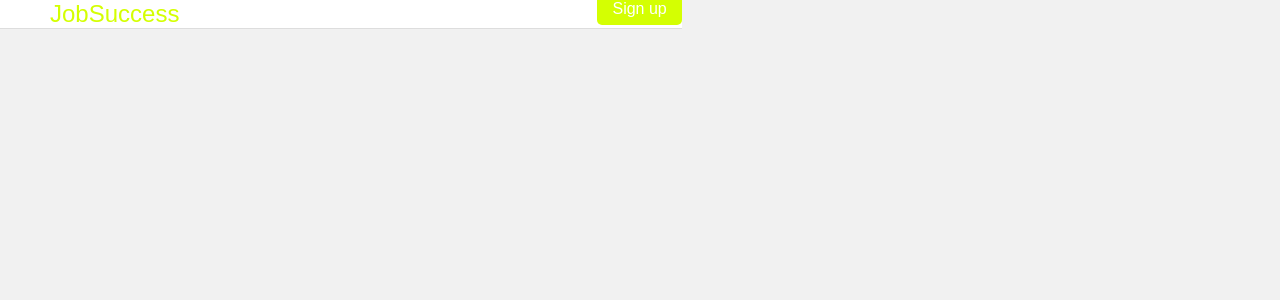
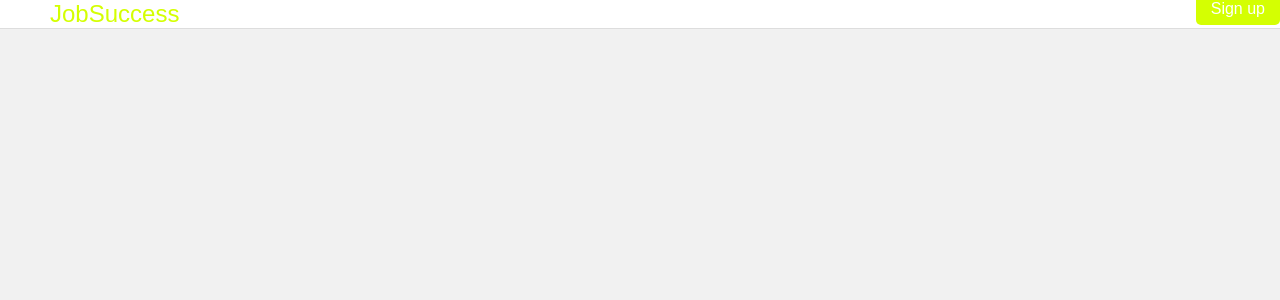
Before and after one commit to vrukshal/JobSuccess, a React (Create React App) app in the folder client/: page / in a window 1280 px wide. Shown: the top 300 px of the page. Built offline with nearby package versions, Linux system fonts and the light colour scheme; no server answers; the database is empty; sample sign-in values are in the browser's storage; a web font is replaced by a local one.

Commit message:
Minor UI changes

```diff
--- a/client/src/App.js
+++ b/client/src/App.js
@@ -24,7 +24,7 @@ export default function App() {
           <Route path="/login" element={<Login />} />
           <Route path="/signup" element={<Signup />} />
           <Route path="/profile" element={<Profile />} />
-          <Route path="/mainpage" element={<StudentMainPage />} />
+          <Route path="/stu" element={<StudentMainPage />} />
           <Route path="*" element={<NotFound />} />
 
           {/* <Route path="/stu" element={<StudentMainPage />} /> */}
--- a/client/src/components/ProfilePage/MainApp.css
+++ b/client/src/components/ProfilePage/MainApp.css
@@ -18,7 +18,7 @@
 
 body {
   background-color: rgba(238, 238, 238, 0.8);
-  display: flex;
+  /* display: flex; */
   /* justify-content: center;
   align-items: center; */
   height: 100vh;
--- a/client/src/components/Signup.js
+++ b/client/src/components/Signup.js
@@ -60,6 +60,7 @@ function Signup() {
             const provider = new GoogleAuthProvider();
             const result = await signInWithPopup(auth, provider, browserPopupRedirectResolver);
             const user = result.user;
+            // console.log(result);
             const idtoken = await user.getIdToken();
             console.log(idtoken);
             const response = await fetch('http://localhost:3001/api/auth/google', {
```
